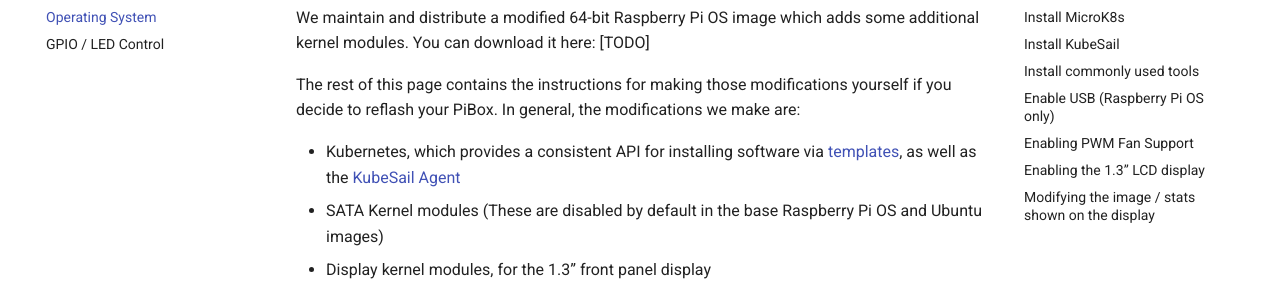
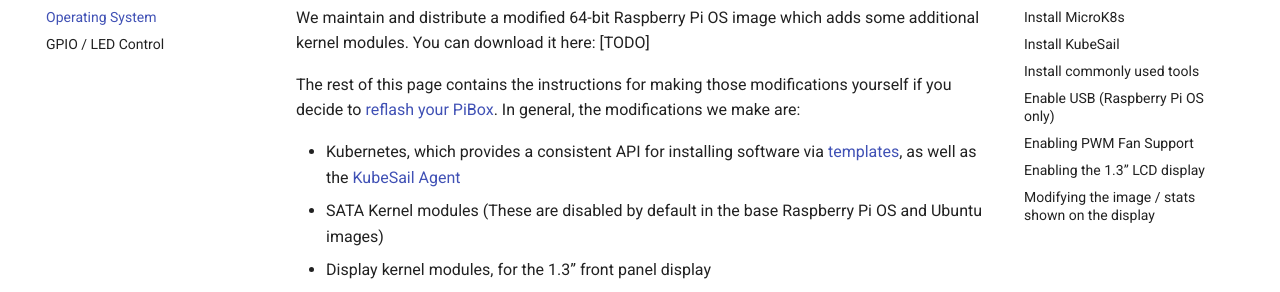
Before and after one commit to kubesail/kubesail-docs, an MkDocs documentation site: the page built from docs/guides/pibox/os.md, in a window 1280 px wide and 900 px high. Shown: the part 223-515 px from the top of the window. Built offline with MkDocs 1.6.1 and Material for MkDocs 9.7.7, drawn with Linux system fonts in a browser that asks for light colours; comment, search, counter and statistics services are not loaded; part of the change alters nothing that is shown.

```diff
--- a/docs/guides/pibox/os.md
+++ b/docs/guides/pibox/os.md
@@ -2,7 +2,7 @@
 
 We maintain and distribute a modified 64-bit Raspberry Pi OS image which adds some additional kernel modules. You can download it here: [TODO]
 
-The rest of this page contains the instructions for making those modifications yourself if you decide to reflash your PiBox. In general, the modifications we make are:
+The rest of this page contains the instructions for making those modifications yourself if you decide to [reflash your PiBox](/guides/pibox/rpiboot). In general, the modifications we make are:
 
 -   Kubernetes, which provides a consistent API for installing software via [templates](/templates), as well as the [KubeSail Agent](/#attaching-a-cluster)
 -   SATA Kernel modules (These are disabled by default in the base Raspberry Pi OS and Ubuntu images)
```
